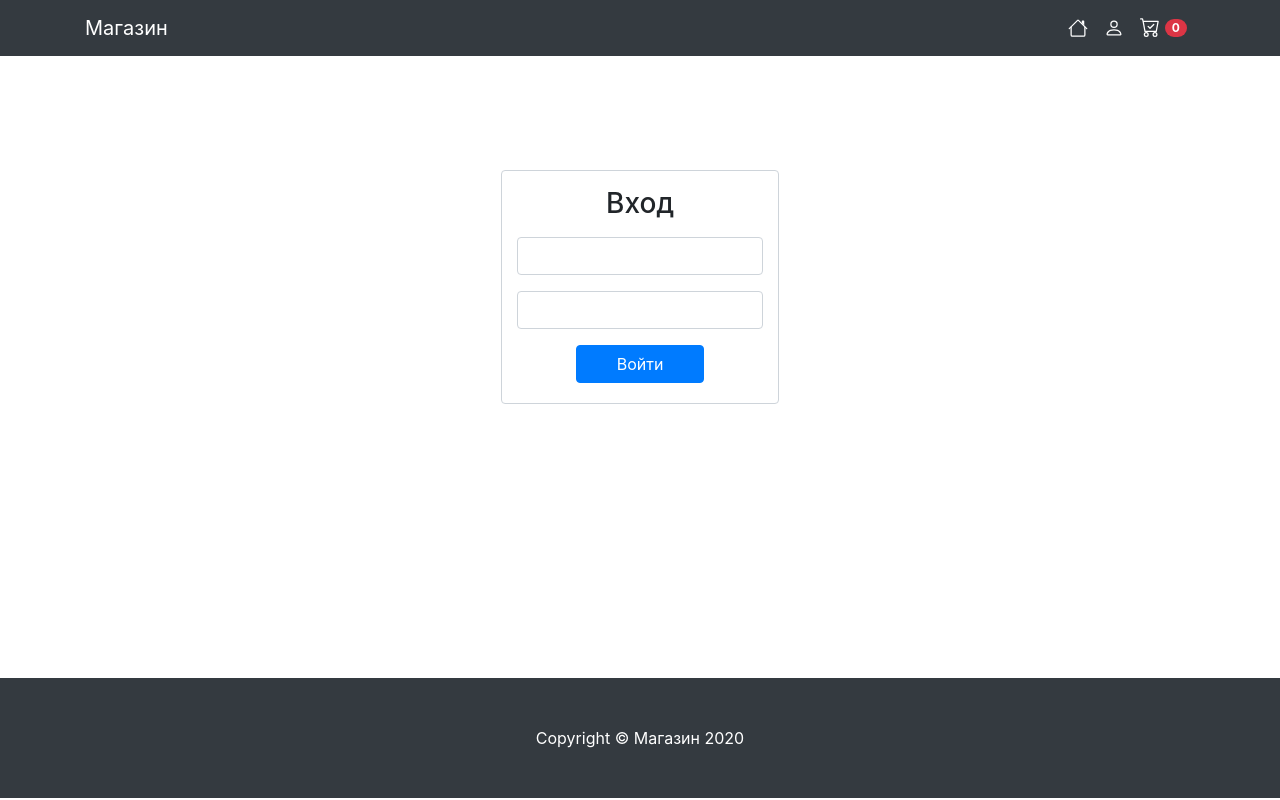
After one commit to IncomprehensibleGuy/DjangoEcommerce, a Django app: page /customers/login/ in a window 1280 px wide. The commit adds this page. Run offline with Django 4.2, Linux system fonts and the light colour scheme.

Commit message:
basic custom login/logout added

```diff
--- a/base/urls.py
+++ b/base/urls.py
@@ -24,7 +24,7 @@ urlpatterns = [
     path('', include('shop.urls')),
     path('', include('cart.urls')),
     path('orders/', include('orders.urls')),
-    #path('customers/', include('customers.urls')),
+    path('customers/', include('customers.urls')),
 ]
 
 if settings.DEBUG:
--- /dev/null
+++ b/customers/forms.py
@@ -0,0 +1,38 @@
+from django import forms
+
+from .models import Customer
+
+
+class LoginForm(forms.Form):
+
+    email = forms.EmailField(required=True)
+    password = forms.CharField(widget=forms.PasswordInput)
+
+    def __init__(self, *args, **kwargs):
+        super().__init__(*args, **kwargs)
+        self.fields['email'].label = 'E-mail'
+        self.fields['email'].widget.attrs['class'] = 'form-control'
+        self.fields['password'].label = 'Пароль'
+        self.fields['password'].widget.attrs['class'] = 'form-control'
+
+    def clean_email(self):
+        email = self.cleaned_data['email']
+        customer = Customer.objects.filter(email=email).first()
+        if not customer:
+            raise forms.ValidationError('Пользователь с таким e-mail не существует')
+        return email
+
+    def clean_password(self):
+        email = self.cleaned_data['email']
+        password = self.cleaned_data['password']
+        customer = Customer.objects.filter(email=email).first()
+        if not customer and not customer.check_password(password):
+            raise forms.ValidationError('Неверный пароль')
+        return self.cleaned_data['password']
+
+    def clean(self):
+        return self.cleaned_data
+
+    class Meta:
+        model = Customer
+        fields = ['email', 'password']
--- /dev/null
+++ b/customers/templates/login.html
@@ -0,0 +1,29 @@
+{% extends 'common/base.html' %}
+
+
+{% block content %}
+    <div class="login-wrapper">
+        <div class="login-block col-lg-3">
+            {% if form.errors %}
+                {% for error in form.errors %}
+                    {{ error }}
+                {% endfor %}
+            {% endif %}
+            <h3 class="login-h3 my-3">
+                Вход
+            </h3>
+            <form class="login-form needs-validation"  method="post">
+                {% csrf_token %}
+                <div class="mb-3 form-row">
+                    {{ form.email }}
+                </div>
+                <div class="mb-3 form-row">
+                    {{ form.password }}
+                </div>
+                <button class="btn btn-primary login-btn mb-1" type="submit">
+                    Войти
+                </button>
+            </form>
+        </div>
+    </div>
+{% endblock %}
--- a/customers/urls.py
+++ b/customers/urls.py
@@ -1 +1,11 @@
 from django.urls import path
+from django.contrib.auth.views import LogoutView
+
+from .views import LoginView, AccountView
+
+
+urlpatterns = [
+    path('login/', LoginView.as_view(), name='login'),
+    path('logout/', LogoutView.as_view(next_page='/'), name='logout'),
+    path('account/', AccountView.as_view(), name='account'),
+]
--- a/customers/views.py
+++ b/customers/views.py
@@ -1,3 +1,33 @@
 from django.shortcuts import render
+from django.http import HttpResponseRedirect
+from django.views import View
+from django.contrib.auth import authenticate, login
 
-# Create your views here.
+from .forms import LoginForm
+
+
+class LoginView(View):
+
+    def get(self, request, *args, **kwargs):
+        form = LoginForm(request.POST or None)
+        context = {'form': form}
+        return render(request, 'login.html', context)
+
+    def post(self, request, *args, **kwargs):
+        form = LoginForm(request.POST or None)
+        if form.is_valid():
+            email = form.cleaned_data['email']
+            password = form.cleaned_data['password']
+            customer = authenticate(email=email, password=password)
+            if customer:
+                login(request, customer)
+                return HttpResponseRedirect('/')
+        context = {'form': form}
+        return render(request, 'login.html', context)
+
+
+class AccountView(View):
+
+    def get(self, request, *args, **kwargs):
+        context = {}
+        return render(request, 'account.html', context)
--- a/static/css/main.css
+++ b/static/css/main.css
@@ -108,3 +108,31 @@ li {
 .payment-list {
     padding-inline-start: 0 !important;
 }
+
+.login-wrapper {
+    display: flex;
+    justify-content: center;
+    align-items: center;
+    height: 100%;
+}
+
+.login-block {
+    margin-bottom: 10rem;
+    padding: 0 20px;
+    border: 1px solid #ced4da;
+    border-radius: .25rem;
+}
+
+.login-h3 {
+    text-align: center;
+}
+
+.login-form {
+    display: flex;
+    flex-direction: column;
+}
+
+.login-btn {
+    width: 8rem;
+    align-self: center;
+}
--- a/templates/common/header.html
+++ b/templates/common/header.html
@@ -20,7 +20,11 @@
                         </a>
                     </li>
                     <li class="nav-item">
-                        <a class="nav-link" href="{% url 'catalog' %}">
+                        {% if not request.user.is_authenticated %}
+                            <a class="nav-link" href="{% url 'login' %}">
+                        {% else %}
+                            <a class="nav-link" href="{% url 'account' %}">
+                        {% endif %}
                             <svg width="20px" height="20px" viewBox="0 0 16 16" class="bi bi-person" fill="#fff" xmlns="http://www.w3.org/2000/svg">
                                 <path fill-rule="evenodd" d="M10 5a2 2 0 1 1-4 0 2 2 0 0 1 4 0zM8 8a3 3 0 1 0 0-6 3 3 0 0 0 0 6zm6 5c0 1-1 1-1 1H3s-1 0-1-1 1-4 6-4 6 3 6 4zm-1-.004c-.001-.246-.154-.986-.832-1.664C11.516 10.68 10.289 10 8 10c-2.29 0-3.516.68-4.168 1.332-.678.678-.83 1.418-.832 1.664h10z"/>
                             </svg>
```
Also changed, not shown: customers/templates/account.html (added, +13 -0 lines), db.sqlite3.
